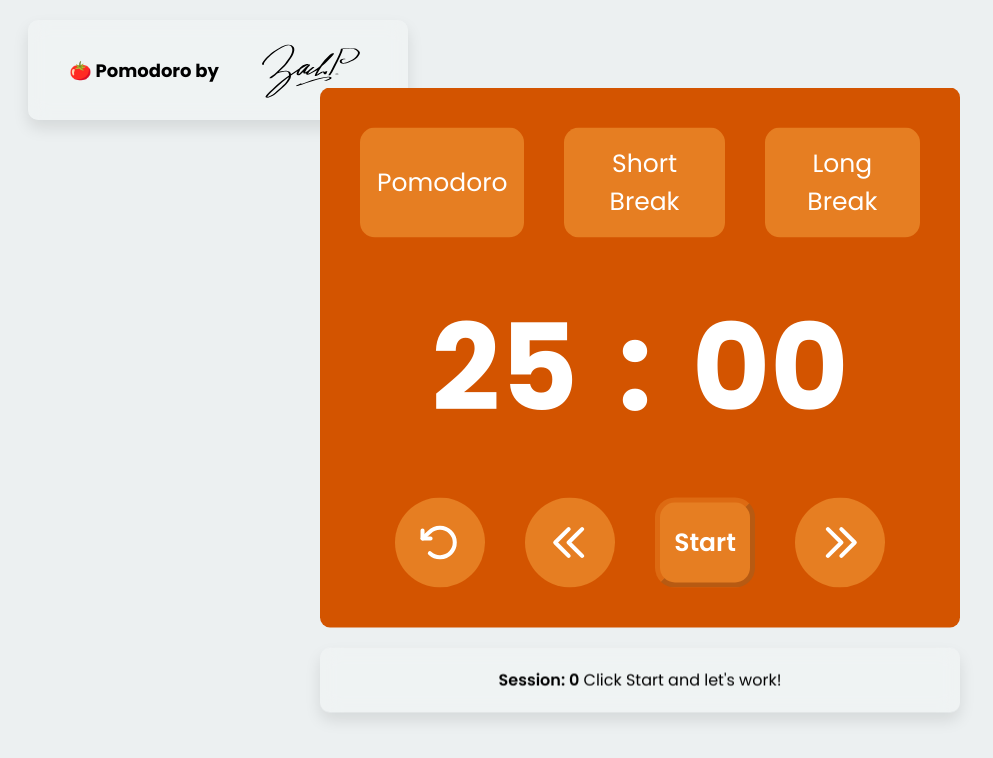
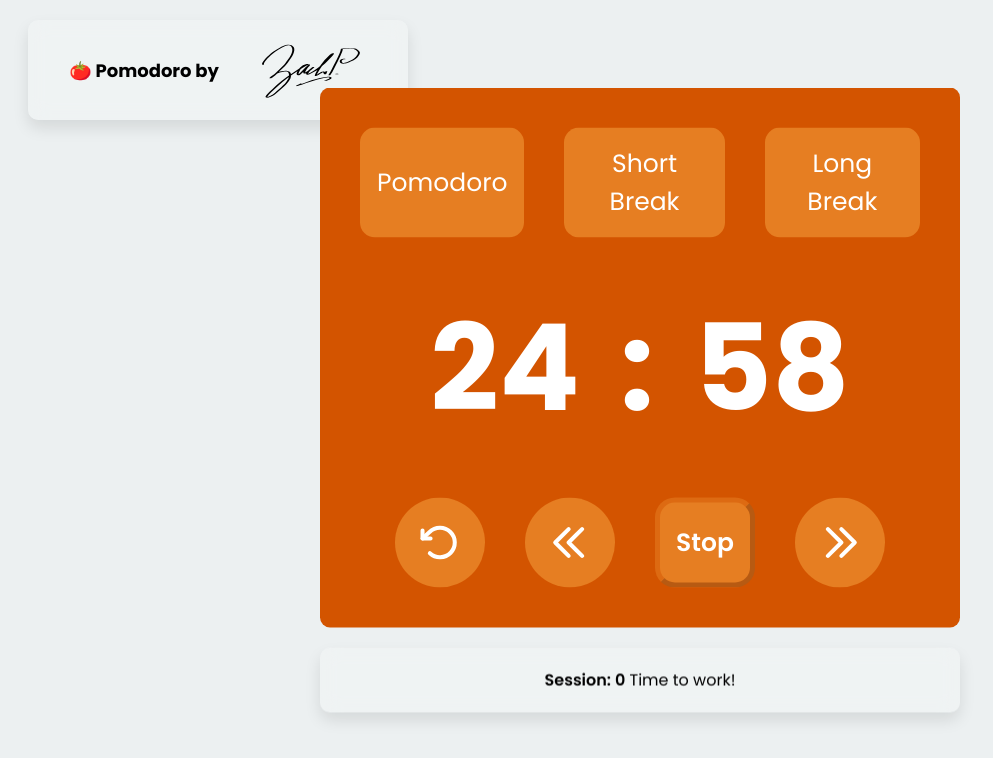
Before and after one commit to wmCmo/Pomodoro, a website: page index.html in a window 1280 px wide. Both pictures are taken after a click on the button "Start". Shown: the whole page, without its empty margins (0-993 px from the left). Drawn offline with Linux system fonts and the light colour scheme.

Commit message:
Remove the imports

```diff
--- a/app.js
+++ b/app.js
@@ -1,4 +1,5 @@
-import { clearInterval, setInterval } from './node_modules/worker-timers';
+// import { clearInterval, setInterval } from 'worker-timers';
+let counting;
 let session = 'pomodoro'
 let buttons = document.getElementsByTagName('button')
 const timeButton = document.getElementById('time-button')
@@ -17,9 +18,7 @@ const switchButton = () => {
     if (timeButton.innerHTML === 'Start') {
         timeButton.innerHTML = 'Stop';
         document.getElementById('message').innerHTML = "Time to work!";
-        let counting = setInterval(() => {
-            countDown
-        }, 1000);
+        counting = setInterval(countDown, 1000);
     } else {
         timeButton.innerHTML = 'Start';
         document.getElementById('message').innerHTML = "Click Start and let's work!";
--- a/index.html
+++ b/index.html
@@ -40,7 +40,7 @@
                         <path d="M67.59,192A88,88,0,1,0,65.77,65.77L24,104" fill="none" stroke="currentColor"
                             stroke-linecap="round" stroke-linejoin="round" stroke-width="24" />
                     </svg></button>
-                <button id="go-back" class="control"><svg xmlns="http://www.w3.org/2000/svg"
+                <button id="rewind" class="control"><svg xmlns="http://www.w3.org/2000/svg"
                         viewBox="0 0 256 256">
                         <rect width="256" height="256" fill="none" />
                         <polyline points="200 208 120 128 200 48" fill="none" stroke="currentColor"
@@ -66,7 +66,7 @@
             <span id="message">Click Start and let's work!</span>
         </div>
     </div>
-    <script src="./app.js" type="module"></script>
+    <script type="module" src="./app.js"></script>
 </body>
 
 </html>
```
